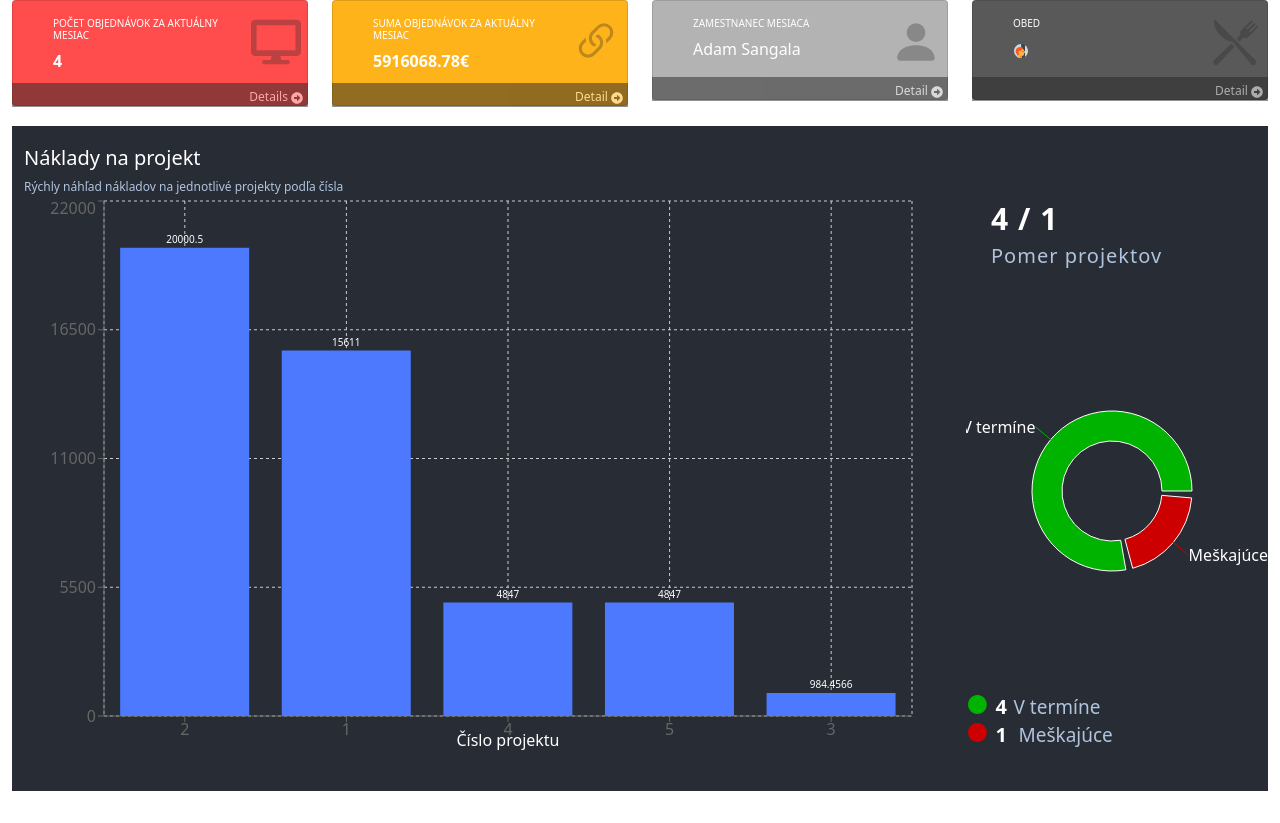
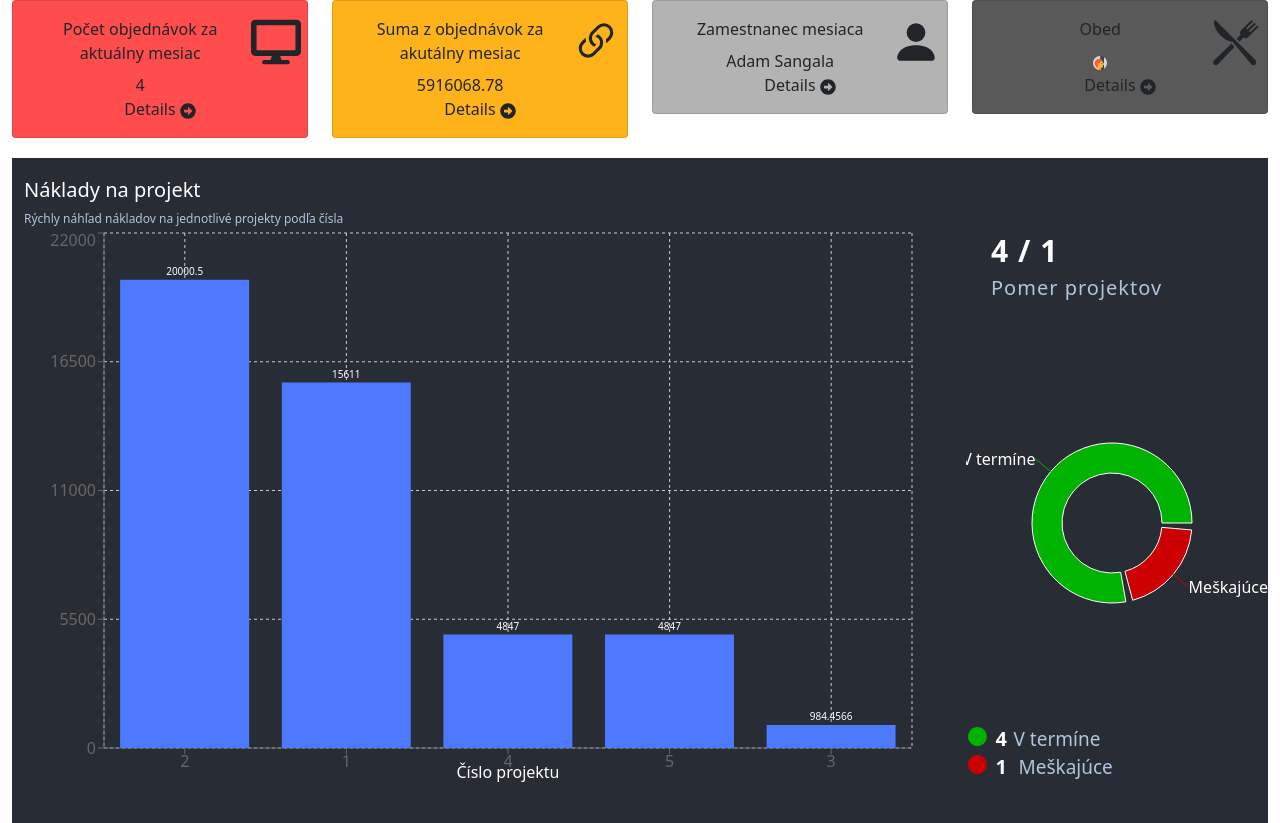
Before and after one commit to PeterPukac/grafy, a React (Create React App) app: page / in a window 1280 px wide. Shown: the top 823 px of the page. Before the commit the page ends 800 px from the top, so only its background shows below. Built offline with nearby package versions, Linux system fonts and the light colour scheme.

Commit message:
opravenie vsetkych veci

```diff
--- a/src/Topbar.js
+++ b/src/Topbar.js
@@ -1,7 +1,3 @@
-import Card from "react-bootstrap/Card";
-import Container from "react-bootstrap/Container";
-import Row from "react-bootstrap/Row";
-import Col from "react-bootstrap/Col";
 import { FaDesktop } from 'react-icons/fa';
 import { BsLink45Deg } from 'react-icons/bs';
 import { BsPersonFill } from 'react-icons/bs';
@@ -10,168 +6,112 @@ import { FcButtingIn } from 'react-icons/fc';
 import { FaArrowAltCircleRight } from 'react-icons/fa';
 import 'bootstrap/dist/css/bootstrap.min.css';
 import { isSameMonth, parseISO, } from 'date-fns';
+
+
 const Topbar = (props) => {
     const employeesArray = props.data;
     const orderArrays = props.orders;
-    const currentDate = new Date()
-    console.log(employeesArray);
-    const orderArrayInMonth = orderArrays.filter(order =>
-        isSameMonth(parseISO(order.date), currentDate));
+    const currentDate = new Date();
+    const arrayHours = [];
+    const iconSize = 50;
+    const iconsArray = [<FaDesktop size={iconSize} />, <BsLink45Deg size={iconSize} />, <BsPersonFill size={iconSize} />, <GiKnifeFork size={iconSize} />];
+    const headersArray = ["Počet objednávok za aktuálny mesiac", "Suma z objednávok za akutálny mesiac", "Zamestnanec mesiaca", "Obed"];
+    const colorsArray = ["rgb(255, 77, 77)", "rgb(255, 179, 26)", "rgb(179, 179, 179)", "rgb(89, 89, 89)"];
+    const orderArrayInMonth = orderArrays.filter(order => isSameMonth(parseISO(order.date), currentDate));
+    employeesArray.map(emp => { arrayHours.push(emp.hours); })
+    const pricesOrderArrays = orderArrays.filter(order => isSameMonth(parseISO(order.date), currentDate));
 
-    //vyfiltrovanie tych objednavok ktore su v danom mesiaci
-    const pricesOrderArrays = orderArrays.filter(order =>
-        isSameMonth(parseISO(order.date), currentDate));
+
+    function getArrayOfCards(pHeadersArray, pColorsArray, pIconsArray,pCountOrderOfMonth,pSumOrderMonth,pEmpOfTheMonth) {
+        let arrayOfcards = [];
+        let valueForInsert;
+        for (let index = 0; index < pHeadersArray.length; index++) {
+            if(index==0){
+                valueForInsert = pCountOrderOfMonth;
+            }else if(index==1){
+                valueForInsert = pSumOrderMonth;
+            }else if(index == 2){
+                valueForInsert = pEmpOfTheMonth;
+            }else if(index==3){
+                valueForInsert = <FcButtingIn />;
+            }
+            let card = {
+                header: pHeadersArray[index],
+                color: pColorsArray[index],
+                icon: pIconsArray[index],
+                value: valueForInsert
+            }
+            let cardObj = Object.create(card);
+            arrayOfcards.push(cardObj);
+        }
+
+        return arrayOfcards;
+    }
 
     function getSumOfPriceMonth(pPricesOrderArrays) {
-        var sum = 0;
-        for (let index = 0; index < pPricesOrderArrays.length; index++) {
-            sum += pPricesOrderArrays[index].price;
+        let sum = 0;
+        for (let price of pPricesOrderArrays) {
+            sum += price.price;
         }
         return sum;
     }
-    var sumOrdersOfMonth = getSumOfPriceMonth(pricesOrderArrays);
-    //------------------------NAJDENIE ZAMESTNANCA MESIACA---------------
-    const arrayHours = [];
-    let max = 0;
-    //Naplnene pola hodin
-    employeesArray.map(emp => {
-        arrayHours.push(emp.hours);
-    })
-    //najdenie maxima v poli
-    for (let index = 0; index < arrayHours.length; index++) {
-        if (arrayHours[index] > max) {
-            max = arrayHours[index];
+
+    function getEmployeeOfTheMonth(pArrayHours, pEmployeesArray) {
+        let max = 0;
+        for (let hours of pArrayHours) {
+            if (hours > max) {
+                max = hours;
+            }
         }
+        let name = ' ';
+        let empOfMonth = [];
+        empOfMonth = pEmployeesArray.filter(emp => emp.hours === max);
+        empOfMonth.map(emp => {
+            name = emp.name;
+        })
+
+        return name;
     }
-    var name = ' ';
-    var empOfMonth = [];
-    empOfMonth = employeesArray.filter(emp => emp.hours === max);
-    empOfMonth.map(emp => {
-        name=emp.name;
-    })
-    //-------------------------KONIEC ZAMESTNANCA-----------------
+
+    let countOrdersOfMonth = orderArrayInMonth.length;
+    let sumOrdersOfMonth = getSumOfPriceMonth(pricesOrderArrays);
+    let employeeOfTheMonth = getEmployeeOfTheMonth(arrayHours, employeesArray);
+    let arrayCards = getArrayOfCards(headersArray, colorsArray, iconsArray,countOrdersOfMonth,sumOrdersOfMonth,employeeOfTheMonth);
+
     return (
         <div className="TopBar">
-            <Container fluid>
-                <Row>
-                    <Col sm={12} md={6} lg={3} >
-                        <Card className="card " style={{ backgroundColor: "rgb(255, 77, 77)" }}>
-                            <Card.Body>
-                                <Container fluid>
-                                    <Row>
-                                        <Col md={10}>
-                                            <Card.Title className="text-start firstCard" style={{
-                                                textTransform: "uppercase",
-                                                color: "white", fontSize: "10px"
-                                            }}>Počet objednávok za aktuálny mesiac</Card.Title>
-                                            <Card.Text className="text-start" style={{ color: "white", fontWeight: "bold" }} >
-                                                {orderArrayInMonth.length}</Card.Text>
-                                        </Col>
-                                        <Col md={2}>
-                                            <FaDesktop size={50} style={{ color: "rgb(38, 38, 38)", opacity: "0.3" }} />
-                                        </Col>
-                                    </Row>
-                                </Container>
-                                <Card.Text className="text-end" style={{
-                                    backgroundColor: "rgb(38, 38, 38)",
-                                    marginTop: "10px",
-                                    opacity: "0.5", marginLeft: "-17px", marginRight: "-17px", marginBottom: "-18px"
-                                }}>
-                                    <a style={{ color: "white", fontSize: "12px", paddingRight: "5px" }}>Details <FaArrowAltCircleRight /></a>
-                                </Card.Text>
-                            </Card.Body>
-                        </Card>
-                    </Col>
-
-                    <Col sm={12} md={6} lg={3}>
-                        <Card className="card " style={{ backgroundColor: "rgb(255, 179, 26)" }}>
-                            <Card.Body>
-                                <Container fluid>
-                                    <Row>
-                                        <Col md={10}>
-                                            <Card.Title className="text-start firstCard" style={{
-                                                textTransform: "uppercase",
-                                                color: "white", fontSize: "10px"
-                                            }}>Suma objednávok za aktuálny mesiac</Card.Title>
-                                            <Card.Text className="text-start" style={{ color: "white", fontWeight: "bold" }} >
-                                                {sumOrdersOfMonth}€
-                                            </Card.Text>
-                                        </Col>
-                                        <Col md={2}>
-                                            <BsLink45Deg size={50} style={{ color: "rgb(38, 38, 38)", opacity: "0.3" }} />
-                                        </Col>
-                                    </Row>
-                                </Container>
-                                <Card.Text className="text-end" style={{
-                                    backgroundColor: "rgb(38, 38, 38)",
-                                    marginTop: "10px",
-                                    opacity: "0.5", marginLeft: "-17px", marginRight: "-17px", marginBottom: "-18px"
-                                }}>
-                                    <a style={{ color: "white", fontSize: "12px", paddingRight: "5px" }}>Detail <FaArrowAltCircleRight /></a>
-
-                                </Card.Text>
-                            </Card.Body>
-                        </Card>
-                    </Col>
-                    <Col sm={12} md={6} lg={3}>
-                        <Card className="card " style={{ backgroundColor: "rgb(179, 179, 179)" }}>
-                            <Card.Body>
-                                <Container fluid>
-                                    <Row>
-                                        <Col md={10}>
-                                            <Card.Title className="text-start firstCard" style={{
-                                                textTransform: "uppercase",
-                                                color: "white", fontSize: "10px"
-                                            }}>Zamestnanec mesiaca </Card.Title>
-                                            <Card.Text className="text-start" style={{color:"white"}}>{name}
-                                            </Card.Text>
-                                        </Col>
-                                        <Col md={2}>
-                                            <BsPersonFill size={50} style={{ color: "rgb(38, 38, 38)", opacity: "0.3" }} />
-                                        </Col>
-                                    </Row>
-                                </Container>
-                                <Card.Text className="text-end" style={{
-                                    backgroundColor: "rgb(38, 38, 38)",
-                                    marginTop: "10px",
-                                    opacity: "0.5", marginLeft: "-17px", marginRight: "-17px", marginBottom: "-18px"
-                                }}>
-                                    <a style={{ color: "white", fontSize: "12px", paddingRight: "5px" }}>Detail <FaArrowAltCircleRight /></a>
-                                </Card.Text>
-                            </Card.Body>
-                        </Card>
-                    </Col>
-                    <Col sm={12} md={6} lg={3}>
-                        <Card className="card " style={{ backgroundColor: "rgb(89, 89, 89)" }}>
-                            <Card.Body>
-                                <Container fluid>
-                                    <Row>
-                                        <Col md={10}>
-                                            <Card.Title className="text-start firstCard" style={{
-                                                textTransform: "uppercase",
-                                                color: "white", fontSize: "10px"
-                                            }}>Obed</Card.Title>
-                                            <Card.Text className="text-start" >
-                                                <FcButtingIn />
-                                            </Card.Text>
-                                        </Col>
-                                        <Col md={2}>
-                                            <GiKnifeFork size={50} style={{ color: "rgb(38, 38, 38)", opacity: "0.3" }} />
-                                        </Col>
-                                    </Row>
-                                </Container>
-                                <Card.Text className="text-end" style={{
-                                    backgroundColor: "rgb(38, 38, 38)",
-                                    marginTop: "10px",
-                                    opacity: "0.5", marginLeft: "-17px", marginRight: "-17px", marginBottom: "-18px"
-                                }}>
-                                    <a style={{ color: "white", fontSize: "12px", paddingRight: "5px" }}>Detail <FaArrowAltCircleRight /></a>
-                                </Card.Text>
-                            </Card.Body>
-                        </Card>
-                    </Col>
-                </Row>
-            </Container>
+            <div className="container-fluid">
+                <div className="row">
+                    {arrayCards.map(card => {
+                        return (
+                            <div className=" col-sm-12 col-md-6 col-lg-3" key= {card.color} >
+                                <div className="card" style={{ backgroundColor: card.color }}>
+                                    <div className="card-body">
+                                        <div className="container-fluid">
+                                            <div className="row">
+                                                <div className="col-md-10">
+                                                    <div className="card-title">
+                                                        {card.header}
+                                                    </div>
+                                                    <div className="card-text" >
+                                                        {card.value}
+                                                    </div>
+                                                </div>
+                                                <div className="col-md-2">
+                                                    <div className="icon">{card.icon}</div>
+                                                </div>
+                                            </div>
+                                        </div>
+                                        <div className="details">
+                                            <a >Details <FaArrowAltCircleRight /></a>
+                                        </div>
+                                    </div>
+                                </div>
+                            </div>
+                        )
+                    })}
+                </div>
+            </div>
         </div>
     );
 }
```
